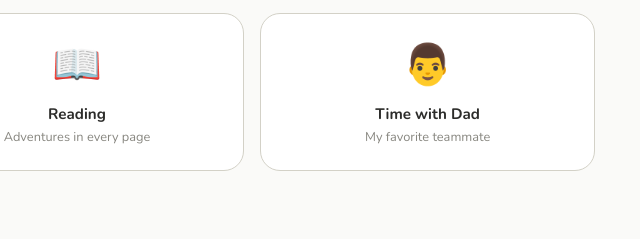
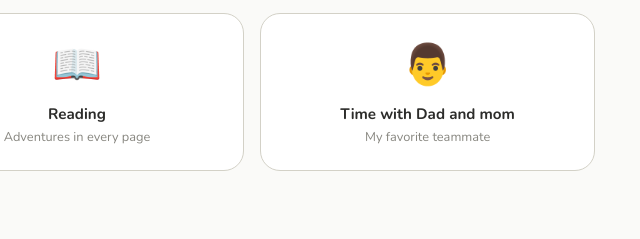
Before and after one commit to siddeshkumarb/GurunandanProfile, a plain HTML site: page Gurunandan/index.html in a window 1280 px wide. Shown: the part 2012-2251 px from the top of the page, 563-1203 px from the left. Drawn offline with nearby package versions, Linux system fonts and the light colour scheme.

Commit message:
Update index.html

```diff
--- a/Gurunandan/index.html
+++ b/Gurunandan/index.html
@@ -157,7 +157,7 @@
     <div class="activity-card"><span class="activity-icon">🧱</span><div class="activity-name">Lego</div><div class="activity-desc">Building amazing things</div></div>
     <div class="activity-card"><span class="activity-icon">🎨</span><div class="activity-name">Art</div><div class="activity-desc">Creating my own masterpieces</div></div>
     <div class="activity-card"><span class="activity-icon">📖</span><div class="activity-name">Reading</div><div class="activity-desc">Adventures in every page</div></div>
-    <div class="activity-card"><span class="activity-icon">👨</span><div class="activity-name">Time with Dad</div><div class="activity-desc">My favorite teammate</div></div>
+    <div class="activity-card"><span class="activity-icon">👨</span><div class="activity-name">Time with Dad and mom</div><div class="activity-desc">My favorite teammate</div></div>
   </div>
 
   <div class="timeline-section">
```
